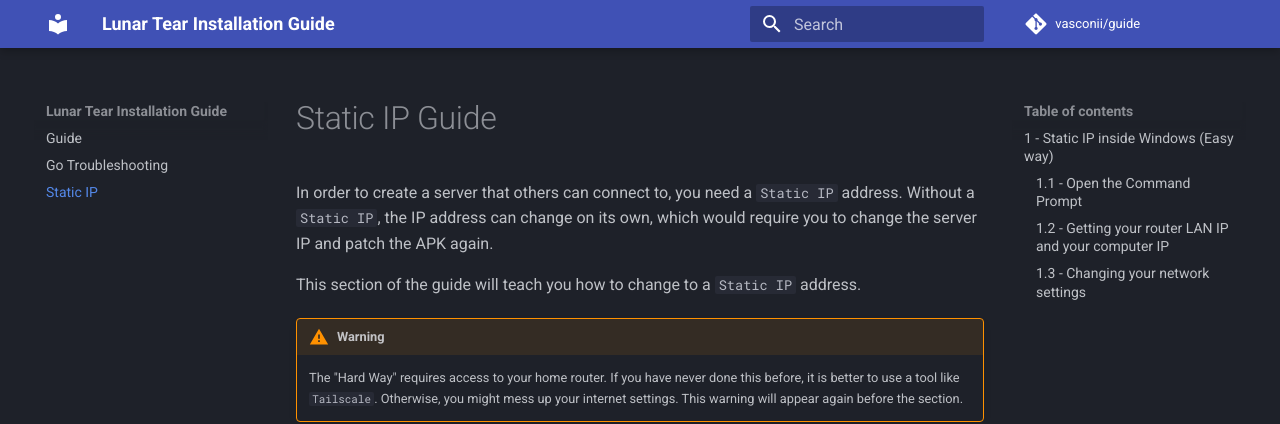
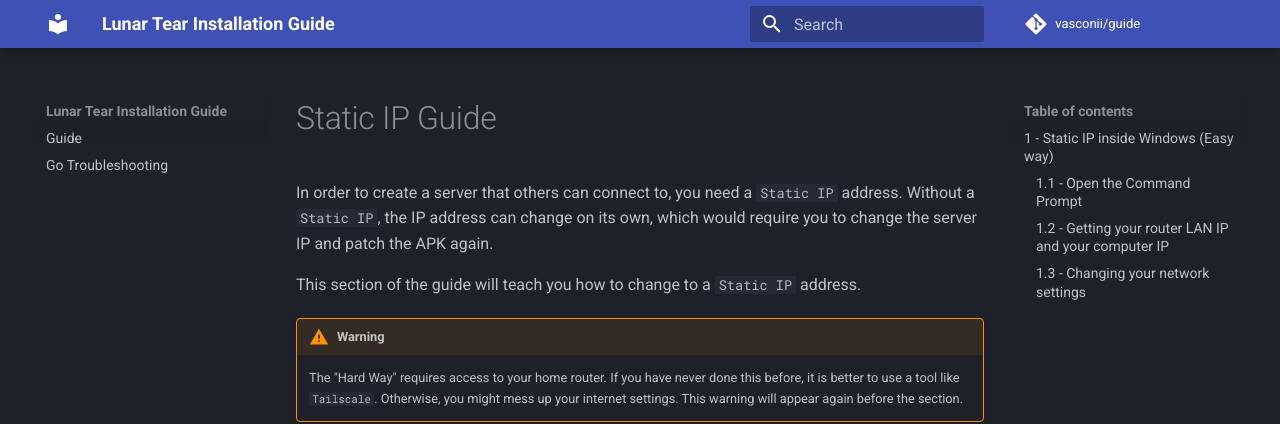
Before and after one commit to vasconii/guide, an MkDocs documentation site: the page built from docs/IP_guide.md, in a window 1280 px wide. Shown: the top 424 px of the page. Built offline with MkDocs 1.6.1 and Material for MkDocs 9.7.7, drawn with Linux system fonts in a browser that asks for light colours; comment, search, counter and statistics services are not loaded.

Commit message:
Update mkdocs.yml

```diff
--- a/mkdocs.yml
+++ b/mkdocs.yml
@@ -31,7 +31,7 @@ markdown_extensions:
 nav:
     - Guide: Setup.md
     - Go Troubleshooting: Go_troubleshooting.md
-    - Static IP: IP_guide.md
+
 
 plugins:
     - search
```
